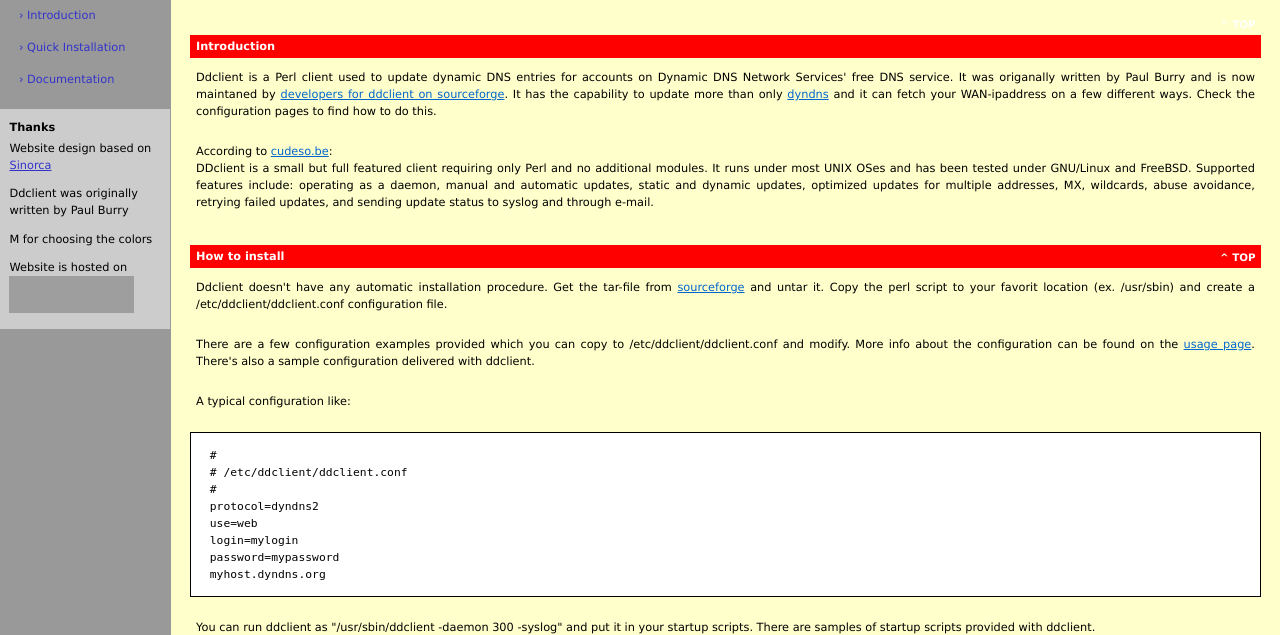
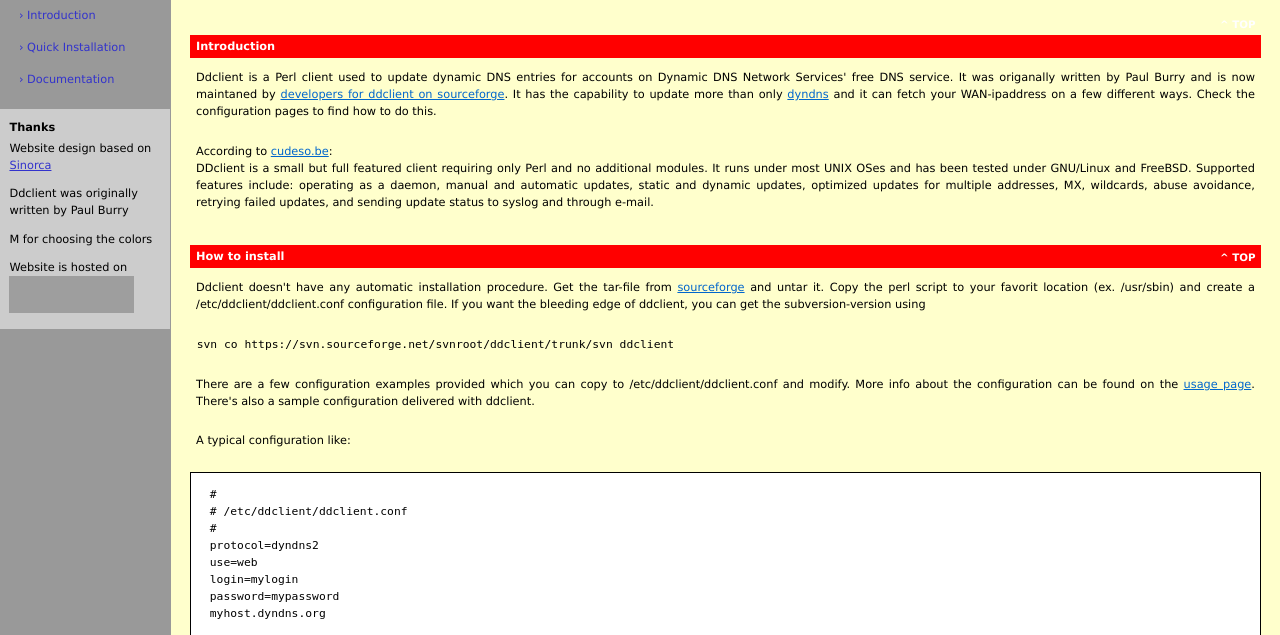
Before and after one commit to ghuntley/ddclient, a PHP site: page / in a window 1280 px wide. Shown: the part 82-717 px from the top of the page. Run offline with PHP 8.4, Linux system fonts and the light colour scheme; grey boxes are pictures that could not be loaded.

Commit message:
Added subversion to download section

```diff
--- a/html/home.php
+++ b/html/home.php
@@ -41,7 +41,9 @@ $text['body'] =
 Ddclient doesn't have any automatic installation procedure.  Get the tar-file
 from " . $link['download'] .  " and untar it.  Copy the perl script to your
 favorit location (ex. /usr/sbin) and create a /etc/ddclient/ddclient.conf
-configuration file.
+configuration file.  If you want the bleeding edge of ddclient, you can get
+the subversion-version using
+<pre> svn co https://svn.sourceforge.net/svnroot/ddclient/trunk/svn ddclient</pre>
 </p><p>
 There are a few configuration examples provided which you can copy to
 /etc/ddclient/ddclient.conf and modify. More info about the configuration
```
